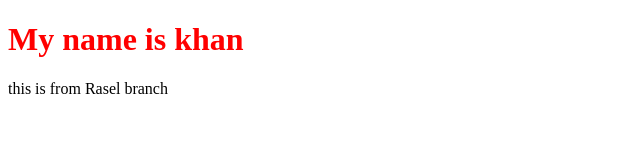
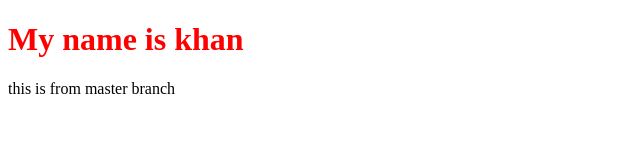
Before and after one commit to rafiqul-duet/hires, a plain HTML site: page index.html in a window 1280 px wide. Shown: the full height of the page, 0-640 px from the left. Drawn offline with Linux system fonts and the light colour scheme.

Commit message:
first commit

```diff
--- a/index.html
+++ b/index.html
@@ -6,6 +6,6 @@
 </head>
 <body>
 <h1>My name is khan</h1>
-<p>this is from Rasel branch</p>
+<p>this is from master branch</p>
 </body>
 </html>
```
